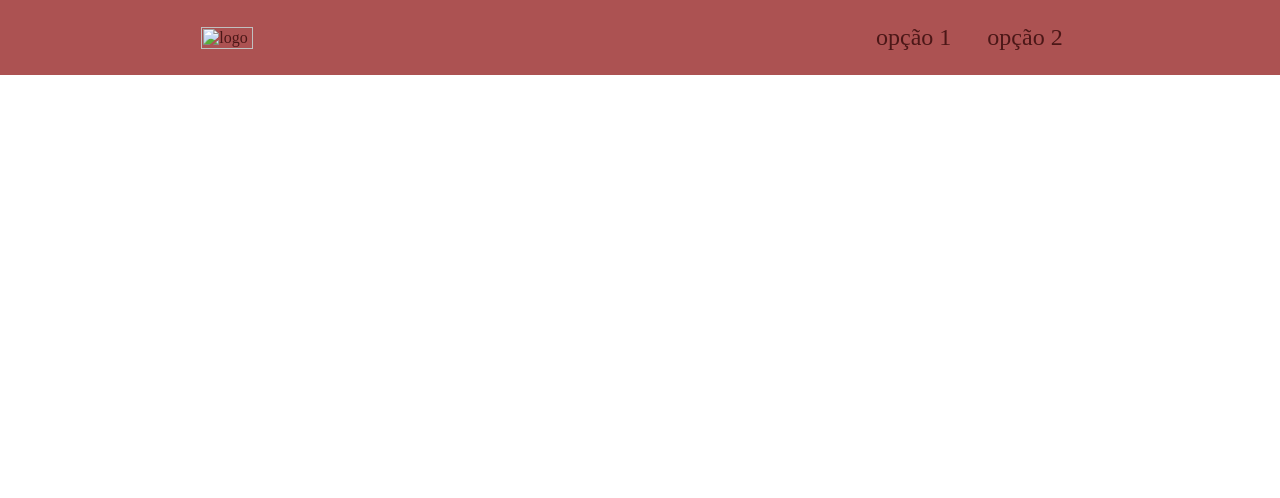
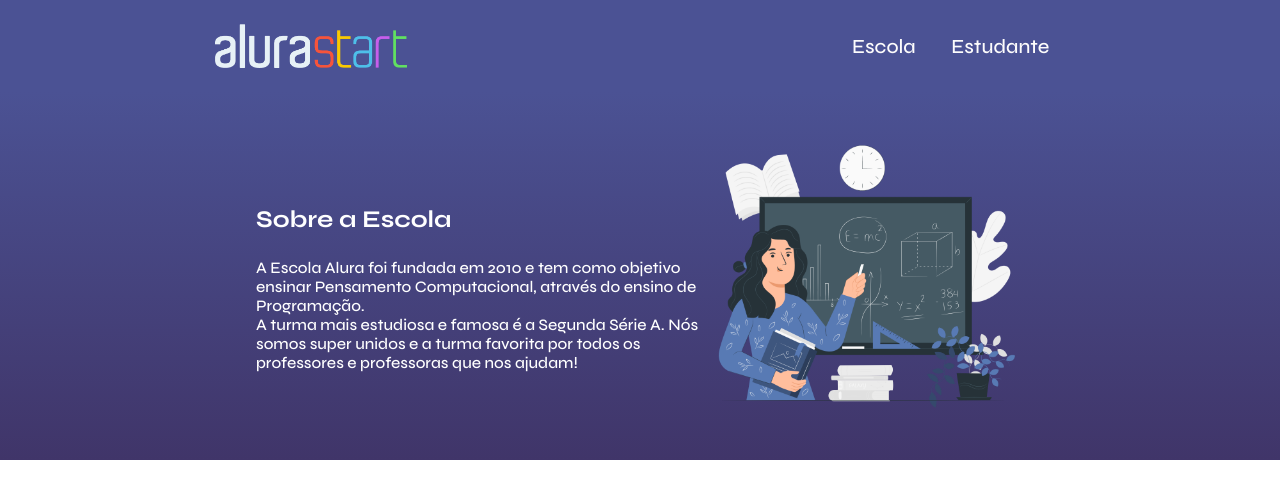
Before and after one commit to a04nna/teste-aula, a plain HTML site: page index.html in a window 1280 px wide. Drawn offline with Linux system fonts and the light colour scheme.

Commit message:
Add files via upload

```diff
--- a/index.html
+++ b/index.html
@@ -5,14 +5,26 @@
     <meta name="viewport" content="width=device-width, initial-scale=1.0">
     <title>Document</title>
     <link rel="stylesheet" href="style.css">
-</head>
-<body>
+    <link rel="preconnect" href="https://fonts.googleapis.com">
+    <link rel="preconnect" href="https://fonts.gstatic.com" crossorigin>
+    <link href="https://fonts.googleapis.com/css2?family=Syne:wght@400..800&display=swap" rel="stylesheet">
     <header class="cabecalho">
-        <img class="cabecalho-imagem" src="logo" alt="logo">
+        <img class="cabecalho-imagem" src="alurastart logo.png" alt="logo da alura start">
         <ul class="cabecalho-lista">
-            <li class="cabecalho-lista-item">opção 1</li>
-            <li class="cabecalho-lista-item">opção 2</li>
+            <li class="cabecalho-lista-item">Escola</li>
+            <li class="cabecalho-lista-item">Estudante</li>
         </ul>
     </header>
+
+
+    <section class="escola">
+        <div class="escola-div-conteudo">
+            <h2 class="escola-titulo">Sobre a Escola</h2>
+            <p class="escola-texto-um">A Escola Alura foi fundada em 2010 e tem como objetivo ensinar Pensamento Computacional, através do ensino de  Programação.</p>
+            <p class="escola-texto-dois">A turma mais estudiosa e famosa é a Segunda Série A. Nós somos super unidos e a turma favorita por todos os professores e professoras que nos ajudam!</p>
+        </div>
+        <img class="escola-imagem" src="Teacher-pana.png" alt="Professora no quadro">
+    </section>
 </body>
+
 </html>
--- a/style.css
+++ b/style.css
@@ -1,11 +1,18 @@
-*{
+* {
     margin: 0;
     padding: 0;
 }
 
+body  {
+  font-family: "Syne", sans-serif;
+  font-optical-sizing: auto;
+  font-weight: 500;
+  font-style: normal;
+}
+
 .cabecalho {
-    background-color: #ac5252;
-    color: rgb(75, 23, 23);
+    background-color: #4b5294;
+    color: #fdfcfc;
     display: flex;
     justify-content: space-around;
     align-items: center;
@@ -13,16 +20,31 @@
 }
 
 .cabecalho-imagem{
-    width: 20%;
+    width: 15%;
 }
 
 .cabecalho-lista-item{
     display: inline-block;
     margin: 0 16px;
-    font-size: 24px;
+    font-size: 20px;
 }
 
-header {
-    background-color: #ac5252;
-    color: rgb(75, 23, 23);
+.escola-imagem{
+    width: 25%;
 }
+
+.escola{
+    background-image: linear-gradient(#4b5294,#403569);
+    color:#ffffff;
+    display: flex;
+    justify-content: center;
+    align-items: center;
+    padding: 24px 0;
+}
+
+.escola-div-conteudo{
+    width: 35%;
+}
+.escola-titulo{
+    padding: 24px 0;
+}
```
Also changed, not shown: Teacher-pana.png (added), alurastart logo.png (added).
